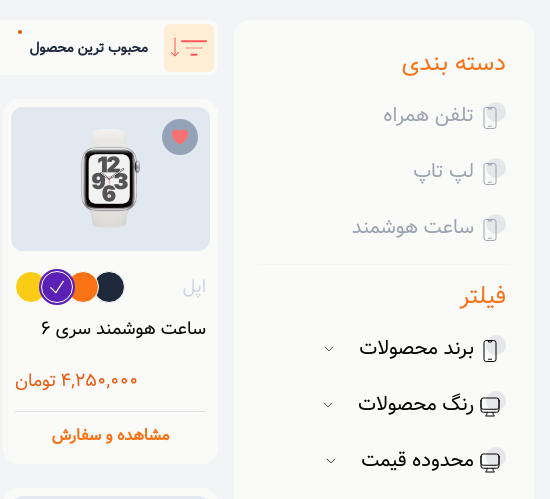
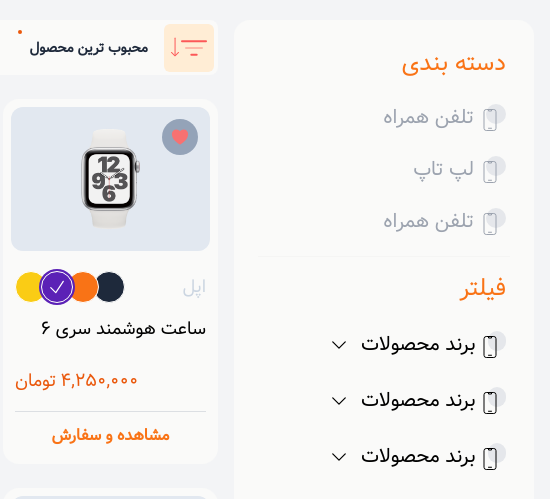
Before and after one commit to MohammadmehdiJamalpour/DigitizeApp, a website: page public/index.html in a window 1280 px wide. Shown: the top 499 px of the page, 730-1280 px from the left. Drawn offline with nearby package versions, Linux system fonts and the light colour scheme.

Commit message:
filter section style improved

```diff
--- a/public/index.html
+++ b/public/index.html
@@ -142,11 +142,13 @@
             <h5 class="text-orange-500 text-xl lg:text-2xl mb-2 fontbo">
               دسته بندی
             </h5>
-            <div class="flex flex-col justify-center items-start">
+            <div
+              class="flex mt-1.5 lg:mt-3 flex-col justify-center items-start"
+            >
               <button
                 @click="type = 1"
                 :class="type === 1 ? activeClass : ''"
-                class="flex items-center text-gray-400 py-0.5 w-full"
+                class="flex items-center text-gray-400 py-0.5 lg:py-1.5 xl:py-3 w-full"
               >
                 <span
                   class="inline-block mb-2 bg-gray-200 relative w-5 h-5 rounded-full"
@@ -167,15 +169,16 @@
                   </svg>
                 </span>
                 <span
-                  class="p-1 pr-4 lg:p-3 truncate cursor-pointer text-sm xl:text-xl"
+                  class="pr-3 truncate cursor-pointer text-xs lg:text-sm xl:text-xl"
                 >
                   تلفن همراه
                 </span>
               </button>
+
               <button
                 @click="type = 2"
                 :class="type === 2 ? activeClass : ''"
-                class="flex items-center text-gray-400 py-0.5 w-full"
+                class="flex items-center text-gray-400 py-0.5 lg:py-1.5 xl:py-3 w-full"
               >
                 <span
                   class="inline-block mb-2 bg-gray-200 relative w-5 h-5 rounded-full"
@@ -196,7 +199,7 @@
                   </svg>
                 </span>
                 <span
-                  class="p-1 pr-4 lg:p-3 truncate cursor-pointer text-sm xl:text-xl"
+                  class="pr-3 truncate cursor-pointer text-xs lg:text-sm xl:text-xl"
                 >
                   لپ تاپ
                 </span>
@@ -205,7 +208,7 @@
               <button
                 @click="type = 3"
                 :class="type === 3 ? activeClass : ''"
-                class="flex items-center text-gray-400 py-0.5 w-full"
+                class="flex items-center text-gray-400 py-0.5 lg:py-1.5 xl:py-3 w-full"
               >
                 <span
                   class="inline-block mb-2 bg-gray-200 relative w-5 h-5 rounded-full"
@@ -226,9 +229,9 @@
                   </svg>
                 </span>
                 <span
-                  class="p-1 pr-4 lg:p-3 truncate cursor-pointer text-sm xl:text-xl"
+                  class="pr-3 truncate cursor-pointer text-xs lg:text-sm xl:text-xl"
                 >
-                  ساعت هوشمند
+                  تلفن همراه
                 </span>
               </button>
             </div>
@@ -236,12 +239,14 @@
 
           <!-- filter products -->
 
-          <div class="w-full p-1">
+          <div class="w-full xl:p-1">
             <h5 class="text-orange-500 text-xl pt-3 lg:text-2xl mb-2 fontbo">
               فیلتر
             </h5>
-            <div class="flex flex-col justify-center items-start">
-              <div class="flex items-center py-0.5">
+            <div
+              class="flex mt-1.5 lg:mt-3 flex-col justify-center items-start"
+            >
+              <div class="flex items-center py-0.5 w-full">
                 <span
                   class="inline-block mb-2 bg-gray-200 relative w-5 h-5 rounded-full"
                 >
@@ -260,18 +265,19 @@
                     />
                   </svg>
                 </span>
-                <span
-                  class="p-1 pr-4 lg:p-3 truncate cursor-pointer text-sm xl:text-xl"
+                <button
+                  class="pr-3 lg:pr-4 lg:p-1 xl:p-3 flex justify-between lg:justify-start items-center w-full cursor-pointer"
                 >
+                  <p class="slate-800 text-xs lg:text-sm xl:text-xl truncate">
                     برند محصولات
-                </span>
+                  </p>
                   <svg
                     xmlns="http://www.w3.org/2000/svg"
                     fill="none"
                     viewBox="0 0 24 24"
                     stroke-width="1.5"
                     stroke="currentColor"
-                  class="w-6 h-6 pr-3"
+                    class="w-3 h-3 lg:w-4 lg:h-4 lg:mr-3 xl:mr xl:w-5 xl:h-5"
                   >
                     <path
                       stroke-linecap="round"
@@ -279,8 +285,9 @@
                       d="m19.5 8.25-7.5 7.5-7.5-7.5"
                     />
                   </svg>
+                </button>
               </div>
-              <div class="flex items-center py-0.5">
+              <div class="flex items-center py-0.5 w-full">
                 <span
                   class="inline-block mb-2 bg-gray-200 relative w-5 h-5 rounded-full"
                 >
@@ -295,22 +302,23 @@
                     <path
                       stroke-linecap="round"
                       stroke-linejoin="round"
-                      d="M9 17.25v1.007a3 3 0 0 1-.879 2.122L7.5 21h9l-.621-.621A3 3 0 0 1 15 18.257V17.25m6-12V15a2.25 2.25 0 0 1-2.25 2.25H5.25A2.25 2.25 0 0 1 3 15V5.25m18 0A2.25 2.25 0 0 0 18.75 3H5.25A2.25 2.25 0 0 0 3 5.25m18 0V12a2.25 2.25 0 0 1-2.25 2.25H5.25A2.25 2.25 0 0 1 3 12V5.25"
+                      d="M10.5 1.5H8.25A2.25 2.25 0 0 0 6 3.75v16.5a2.25 2.25 0 0 0 2.25 2.25h7.5A2.25 2.25 0 0 0 18 20.25V3.75a2.25 2.25 0 0 0-2.25-2.25H13.5m-3 0V3h3V1.5m-3 0h3m-3 18.75h3"
                     />
                   </svg>
                 </span>
-                <span
-                  class="p-1 pr-4 lg:p-3 truncate cursor-pointer text-sm xl:text-xl"
+                <button
+                  class="pr-3 lg:pr-4 lg:p-1 xl:p-3 flex justify-between lg:justify-start items-center w-full cursor-pointer"
                 >
-                  رنگ محصولات
-                </span>
+                  <p class="slate-800 text-xs lg:text-sm xl:text-xl truncate">
+                    برند محصولات
+                  </p>
                   <svg
                     xmlns="http://www.w3.org/2000/svg"
                     fill="none"
                     viewBox="0 0 24 24"
                     stroke-width="1.5"
                     stroke="currentColor"
-                  class="w-6 h-6 pr-3"
+                    class="w-3 h-3 lg:w-4 lg:h-4 lg:mr-3 xl:mr xl:w-5 xl:h-5"
                   >
                     <path
                       stroke-linecap="round"
@@ -318,8 +326,9 @@
                       d="m19.5 8.25-7.5 7.5-7.5-7.5"
                     />
                   </svg>
+                </button>
               </div>
-              <div class="flex items-center py-0.5">
+              <div class="flex items-center py-0.5 w-full">
                 <span
                   class="inline-block mb-2 bg-gray-200 relative w-5 h-5 rounded-full"
                 >
@@ -334,22 +343,23 @@
                     <path
                       stroke-linecap="round"
                       stroke-linejoin="round"
-                      d="M9 17.25v1.007a3 3 0 0 1-.879 2.122L7.5 21h9l-.621-.621A3 3 0 0 1 15 18.257V17.25m6-12V15a2.25 2.25 0 0 1-2.25 2.25H5.25A2.25 2.25 0 0 1 3 15V5.25m18 0A2.25 2.25 0 0 0 18.75 3H5.25A2.25 2.25 0 0 0 3 5.25m18 0V12a2.25 2.25 0 0 1-2.25 2.25H5.25A2.25 2.25 0 0 1 3 12V5.25"
+                      d="M10.5 1.5H8.25A2.25 2.25 0 0 0 6 3.75v16.5a2.25 2.25 0 0 0 2.25 2.25h7.5A2.25 2.25 0 0 0 18 20.25V3.75a2.25 2.25 0 0 0-2.25-2.25H13.5m-3 0V3h3V1.5m-3 0h3m-3 18.75h3"
                     />
                   </svg>
                 </span>
-                <span
-                  class="p-1 pr-4 lg:p-3 truncate cursor-pointer text-sm xl:text-xl"
+                <button
+                  class="pr-3 lg:pr-4 lg:p-1 xl:p-3 flex justify-between lg:justify-start items-center w-full cursor-pointer"
                 >
-                  محدوده قیمت
-                </span>
+                  <p class="slate-800 text-xs lg:text-sm xl:text-xl truncate">
+                    برند محصولات
+                  </p>
                   <svg
                     xmlns="http://www.w3.org/2000/svg"
                     fill="none"
                     viewBox="0 0 24 24"
                     stroke-width="1.5"
                     stroke="currentColor"
-                  class="w-6 h-6 pr-3"
+                    class="w-3 h-3 lg:w-4 lg:h-4 lg:mr-3 xl:mr xl:w-5 xl:h-5"
                   >
                     <path
                       stroke-linecap="round"
@@ -357,6 +367,7 @@
                       d="m19.5 8.25-7.5 7.5-7.5-7.5"
                     />
                   </svg>
+                </button>
               </div>
             </div>
           </div>
@@ -525,7 +536,7 @@
                 >
                   <div
                     @click="color = 'slate'"
-                    class="inline-flex items-center justify-center w-5 h-5 sm:h-7 sm:w-7 lg:w-8 lg:h-8 cursor-pointer border border-white bg-slate-800 rounded-full"
+                    class="inline-flex items-center justify-center w-5 h-5 sm:h-6 sm:w-6 lg:w-7 lg:h-7 xl:w-8 xl:h-8 cursor-pointer border border-white bg-slate-800 rounded-full"
                     :class="color === 'slate' ? 'ring-2 z-10 ring-slate-800' : ''"
                   >
                     <svg
@@ -544,7 +555,7 @@
                   </div>
                   <div
                     @click="color = 'orange'"
-                    class="inline-flex items-center justify-center w-5 h-5 sm:h-7 sm:w-7 lg:w-8 lg:h-8 cursor-pointer border border-white -mr-1.5 bg-orange-500 rounded-full"
+                    class="inline-flex items-center justify-center w-5 h-5 sm:h-6 sm:w-6 lg:w-7 lg:h-7 xl:w-8 xl:h-8 cursor-pointer border border-white -mr-1.5 bg-orange-500 rounded-full"
                     :class="color === 'orange'? 'ring-2 z-10 ring-orange-500' :''"
                   >
                     <svg
@@ -563,7 +574,7 @@
                   </div>
                   <div
                     @click="color = 'violet'"
-                    class="inline-flex items-center justify-center w-5 h-5 sm:h-7 sm:w-7 lg:w-8 lg:h-8 cursor-pointer border border-white -mr-1.5 bg-violet-800 rounded-full"
+                    class="inline-flex items-center justify-center w-5 h-5 sm:h-6 sm:w-6 lg:w-7 lg:h-7 xl:w-8 xl:h-8 cursor-pointer border border-white -mr-1.5 bg-violet-800 rounded-full"
                     :class="color === 'violet' ? 'ring-2 z-10 ring-violet-800' : ''"
                   >
                     <svg
@@ -582,7 +593,7 @@
                   </div>
                   <div
                     @click="color = 'yellow'"
-                    class="inline-flex items-center justify-center w-5 h-5 sm:h-7 sm:w-7 lg:w-8 lg:h-8 cursor-pointer border border-white -mr-1.5 bg-yellow-400 rounded-full"
+                    class="inline-flex items-center justify-center w-5 h-5 sm:h-6 sm:w-6 lg:w-7 lg:h-7 xl:w-8 xl:h-8 cursor-pointer border border-white -mr-1.5 bg-yellow-400 rounded-full"
                     :class="color === 'yellow' ? 'ring-2 z-10 ring-yellow-400' : ''"
                   >
                     <svg
```
Also changed, not shown: public/build/output.css. Lines whose indentation alone changed are shown as unchanged.
